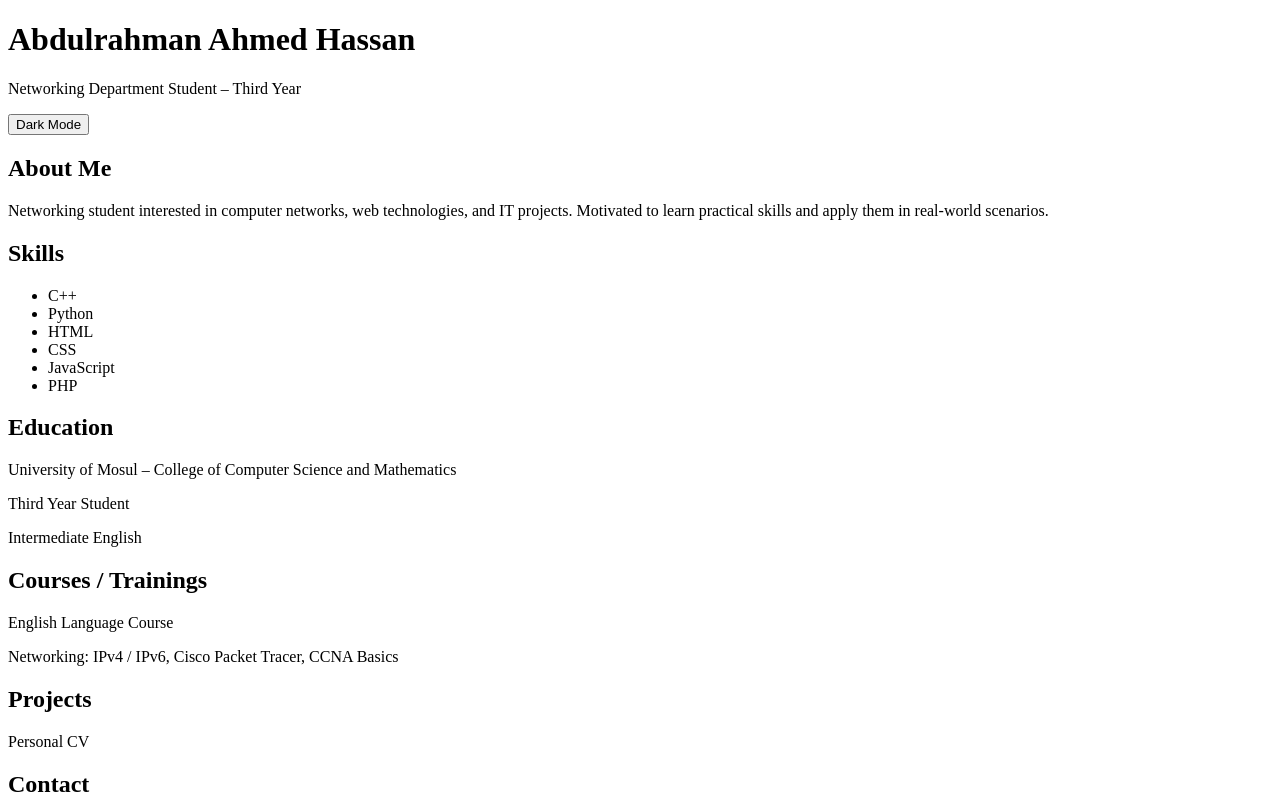
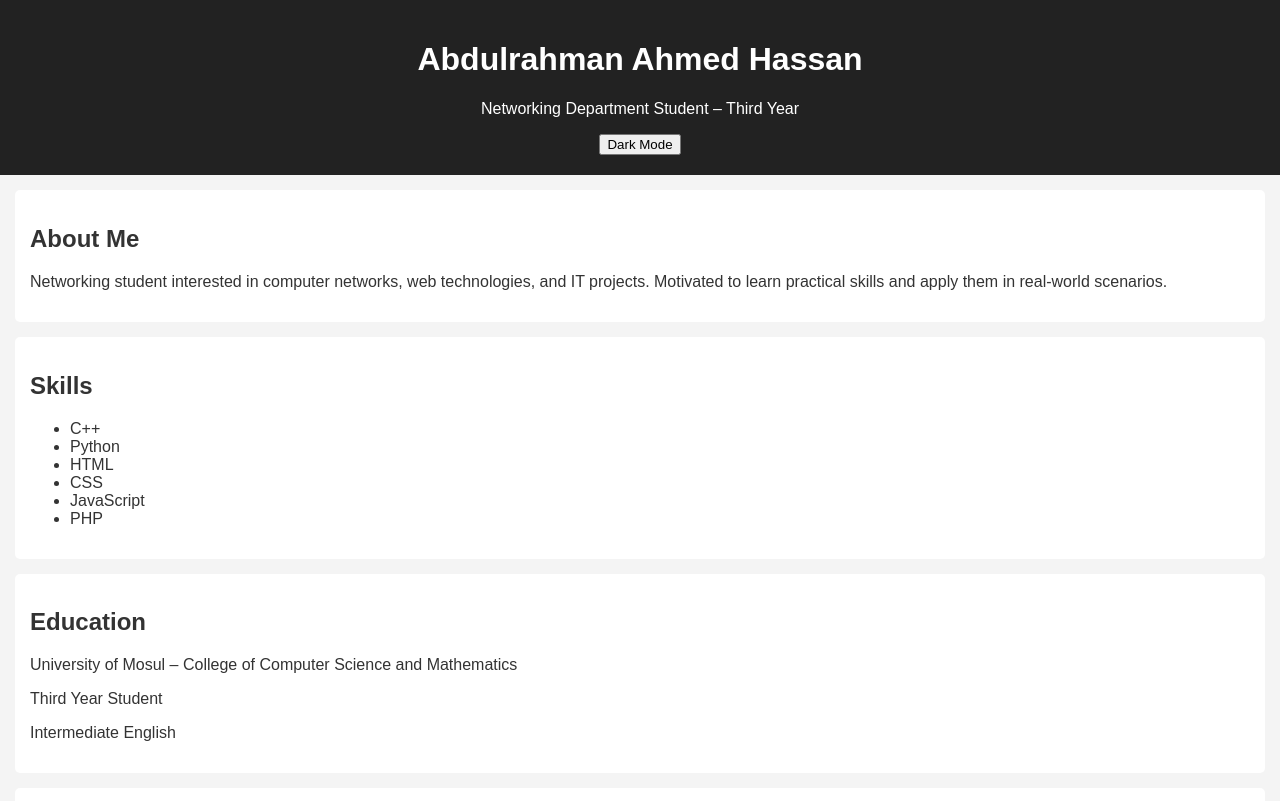
Before and after one commit to zankak48-cmyk/about_me, a plain HTML site: page index.html in a window 1280 px wide. Shown: the top 801 px of the page. Drawn offline with Linux system fonts and the light colour scheme.

Commit message:
Style layout and typography using CSS

```diff
--- a/style.css
+++ b/style.css
@@ -1 +1,20 @@
-cv style
+body {
+  font-family: Arial, sans-serif;
+  margin: 0;
+  background-color: #f4f4f4;
+  color: #333;
+}
+
+header {
+  background-color: #222;
+  color: white;
+  text-align: center;
+  padding: 20px;
+}
+
+section {
+  background: white;
+  margin: 15px;
+  padding: 15px;
+  border-radius: 5px;
+}
```
